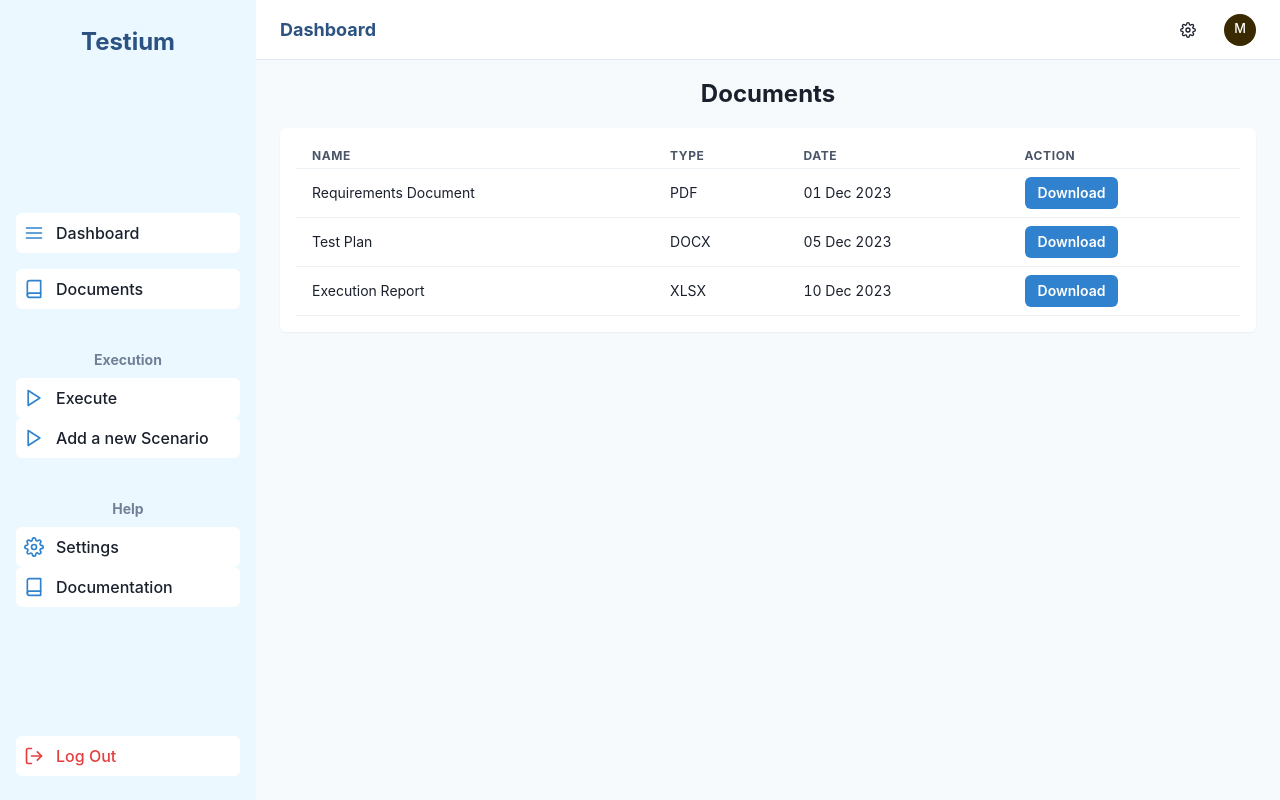
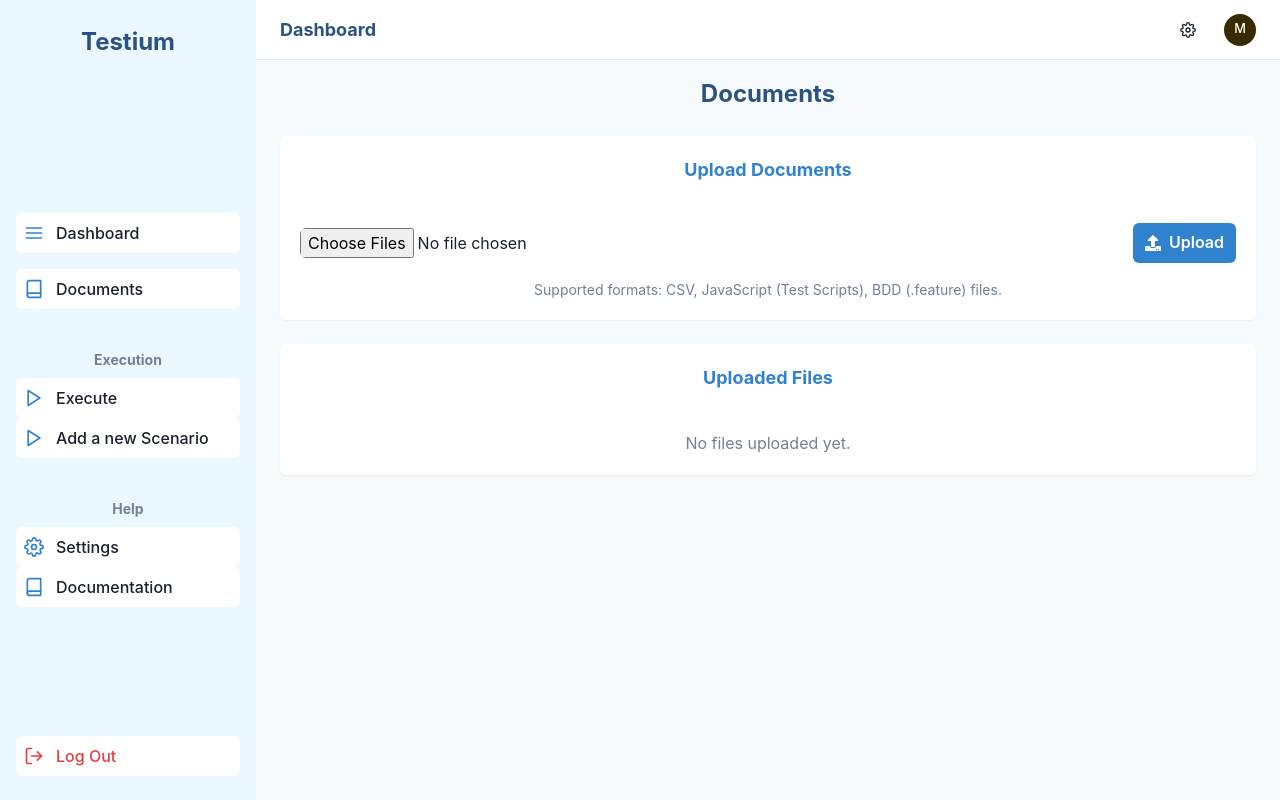
Before and after one commit to 7azemmm/Self-Healing-Framework, a React (Vite) app in the folder Frontend/: page /documents in a window 1280 px wide. Built offline with nearby package versions, Linux system fonts and the light colour scheme.

Commit message:
documents page edit

```diff
--- a/Frontend/src/views/maindashboard/Documents.jsx
+++ b/Frontend/src/views/maindashboard/Documents.jsx
@@ -1,56 +1,172 @@
-import { Box, Text, Flex, Table, Thead, Tbody, Tr, Th, Td, Button } from "@chakra-ui/react";
+import {
+  Box,
+  Text,
+  VStack,
+  HStack,
+  Button,
+  IconButton,
+  Input,
+  Table,
+  Thead,
+  Tbody,
+  Tr,
+  Th,
+  Td,
+  useToast,
+  Card,
+  CardHeader,
+  CardBody,
+} from "@chakra-ui/react";
+import { FaUpload, FaTrash, FaEye } from "react-icons/fa";
 import Sidebar from "../common/Sidebar";
 import Navbar from "../common/Navbar";
+import { useState } from "react";
 
 const Documents = () => {
-  // Static data for documents
-  const documents = [
-    { name: "Requirements Document", type: "PDF", date: "01 Dec 2023" },
-    { name: "Test Plan", type: "DOCX", date: "05 Dec 2023" },
-    { name: "Execution Report", type: "XLSX", date: "10 Dec 2023" },
-  ];
+  const toast = useToast();
+  const [uploadedFiles, setUploadedFiles] = useState([]);
+
+  const handleUpload = (e) => {
+    const files = Array.from(e.target.files);
+    if (files.length === 0) return;
+
+    const newFiles = files.map((file) => ({
+      id: Date.now() + Math.random(),
+      name: file.name,
+      size: (file.size / 1024).toFixed(2) + " KB",
+      type: file.type,
+      uploadedAt: new Date().toLocaleString(),
+    }));
+
+    setUploadedFiles([...uploadedFiles, ...newFiles]);
+
+    toast({
+      title: "File uploaded successfully.",
+      description: `${files.length} file(s) added.`,
+      status: "success",
+      duration: 3000,
+      isClosable: true,
+    });
+  };
+
+  const handleDelete = (id) => {
+    setUploadedFiles(uploadedFiles.filter((file) => file.id !== id));
+    toast({
+      title: "File deleted.",
+      status: "info",
+      duration: 3000,
+      isClosable: true,
+    });
+  };
+
+  const handleViewFile = (fileName) => {
+    toast({
+      title: `Viewing: ${fileName}`,
+      description: "This is a placeholder for viewing file functionality.",
+      status: "info",
+      duration: 3000,
+      isClosable: true,
+    });
+  };
 
   return (
-    <Flex h="100vh" overflow="hidden">
+    <Box display="flex" h="100vh" overflow="hidden">
       <Sidebar />
       <Box flex="1" bg="gray.50" display="flex" flexDirection="column">
         <Navbar />
         <Box flex="1" px={6} py={4} overflowY="auto">
-          {/* Header */}
-          <Text fontSize="2xl" fontWeight="bold" mb={4}>
+          {/* Page Header */}
+          <Text fontSize="2xl" fontWeight="bold" color="blue.700" mb={6}>
             Documents
           </Text>
 
-          {/* Documents Table */}
-          <Box bg="white" p={4} borderRadius="md" shadow="sm">
-            <Table size="sm">
+          {/* Upload Section */}
+          <Card bg="white" boxShadow="sm" borderRadius="md" mb={6}>
+            <CardHeader>
+              <Text fontSize="lg" fontWeight="bold" color="blue.500">
+                Upload Documents
+              </Text>
+            </CardHeader>
+            <CardBody>
+              <VStack spacing={4} align="stretch">
+                <HStack spacing={4}>
+                  <Input
+                    type="file"
+                    multiple
+                    onChange={handleUpload}
+                    variant="unstyled"
+                    accept=".csv,.js,.feature"
+                  />
+                  <Button leftIcon={<FaUpload />} colorScheme="blue">
+                    Upload
+                  </Button>
+                </HStack>
+                <Text fontSize="sm" color="gray.500">
+                  Supported formats: CSV, JavaScript (Test Scripts), BDD
+                  (.feature) files.
+                </Text>
+              </VStack>
+            </CardBody>
+          </Card>
+
+          {/* Uploaded Files Table */}
+          <Card bg="white" boxShadow="sm" borderRadius="md">
+            <CardHeader>
+              <Text fontSize="lg" fontWeight="bold" color="blue.500">
+                Uploaded Files
+              </Text>
+            </CardHeader>
+            <CardBody>
+              {uploadedFiles.length === 0 ? (
+                <Text color="gray.500" textAlign="center">
+                  No files uploaded yet.
+                </Text>
+              ) : (
+                <Table variant="striped" colorScheme="gray" size="sm">
                   <Thead>
                     <Tr>
-                  <Th>Name</Th>
+                      <Th>File Name</Th>
+                      <Th>Size</Th>
                       <Th>Type</Th>
-                  <Th>Date</Th>
-                  <Th>Action</Th>
+                      <Th>Uploaded At</Th>
+                      <Th>Actions</Th>
                     </Tr>
                   </Thead>
                   <Tbody>
-                {documents.map((doc, index) => (
-                  <Tr key={index}>
-                    <Td>{doc.name}</Td>
-                    <Td>{doc.type}</Td>
-                    <Td>{doc.date}</Td>
+                    {uploadedFiles.map((file) => (
+                      <Tr key={file.id}>
+                        <Td>{file.name}</Td>
+                        <Td>{file.size}</Td>
+                        <Td>{file.type}</Td>
+                        <Td>{file.uploadedAt}</Td>
                         <Td>
-                      <Button size="sm" colorScheme="blue">
-                        Download
-                      </Button>
+                          <HStack spacing={2}>
+                            <IconButton
+                              icon={<FaEye />}
+                              colorScheme="blue"
+                              size="sm"
+                              aria-label="View File"
+                              onClick={() => handleViewFile(file.name)}
+                            />
+                            <IconButton
+                              icon={<FaTrash />}
+                              colorScheme="red"
+                              size="sm"
+                              aria-label="Delete File"
+                              onClick={() => handleDelete(file.id)}
+                            />
+                          </HStack>
                         </Td>
                       </Tr>
                     ))}
                   </Tbody>
                 </Table>
+              )}
+            </CardBody>
+          </Card>
         </Box>
       </Box>
     </Box>
-    </Flex>
   );
 };
 
```
Lines whose indentation alone changed are shown as unchanged.
